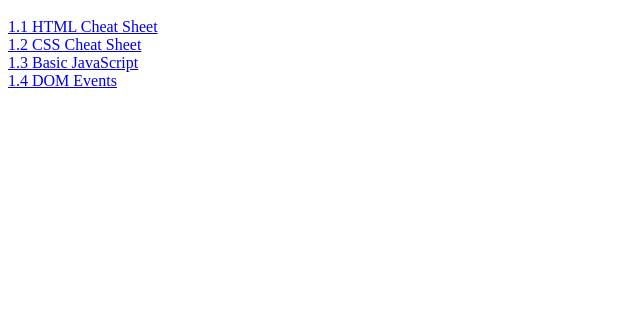
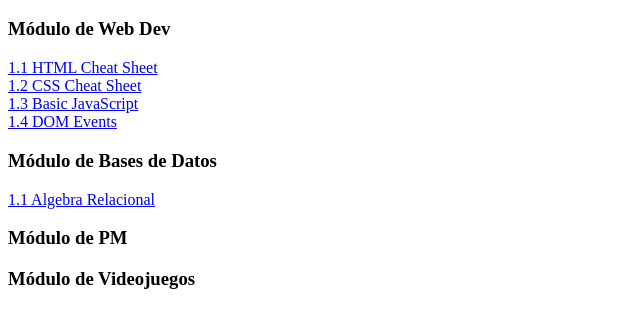
Before and after one commit to f-salcedo-c/TC2006B_a01633010, a plain HTML site: page index.html in a window 1280 px wide. Shown: the part 48-376 px from the top of the page, without its empty margins (0-640 px from the left). Drawn offline with Linux system fonts and the light colour scheme.

Commit message:
Update index.html

```diff
--- a/index.html
+++ b/index.html
@@ -3,6 +3,8 @@
   <body>
 
     <h1> TC2006B - Repositorio de Actividades </h1>
+
+    <h3> Módulo de Web Dev </h3>
 
     <a href="/TC2006B_a01633010/html/css_cheat_sheet.html"> 1.1 HTML Cheat Sheet</a><br>
     <a href="/TC2006B_a01633010/html/html_cheat_sheet_500.html"> 1.2 CSS Cheat Sheet </a><br>
@@ -10,5 +12,16 @@
     <a href="/TC2006B_a01633010/html/dom_events.html"> 1.4 DOM Events</a><br>
 
 
+    <h3> Módulo de Bases de Datos </h3>
+
+    <a href="/TC2006B_a01633010/rdb/actividad1_algebrarelacional.pdf"> 1.1 Algebra Relacional </a><br>
+
+
+    <h3> Módulo de PM </h3>
+
+    <h3> Módulo de Videojuegos </h3>
+
+
+
   </body>
 </html>
```
